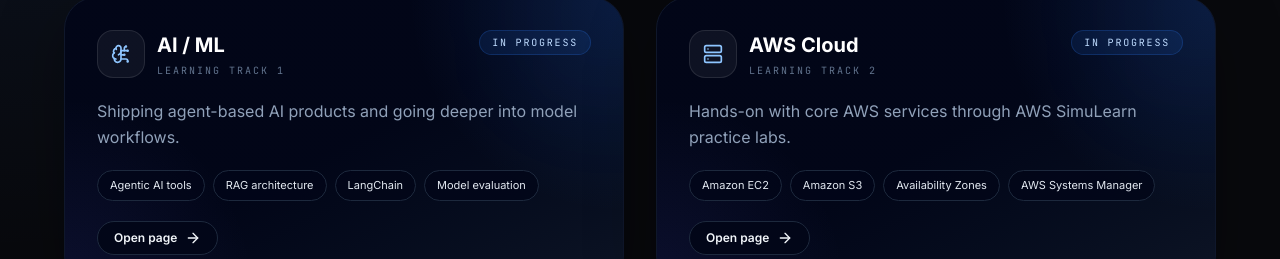
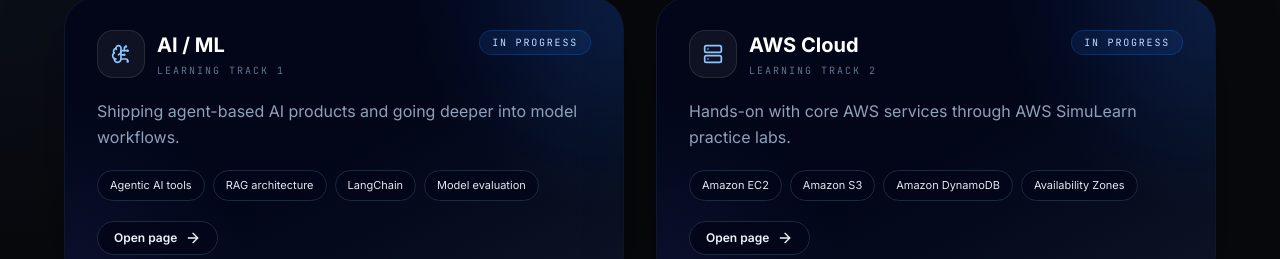
Before and after one commit to manusha0652/manusha-dev, a React (Vite) app: page /#/ in a window 1280 px wide. Shown: the part 5933-6192 px from the top of the page. Built offline with nearby package versions, Linux system fonts and the light colour scheme.

Commit message:
add  thge  new  lab

```diff
--- a/src/content/learning/aws-cloud/index.ts
+++ b/src/content/learning/aws-cloud/index.ts
@@ -6,9 +6,10 @@ export const topic: LearningTopic = {
   subtitle: "Hands-on with core AWS services through AWS SimuLearn practice labs.",
   description:
     "I've been working through AWS SimuLearn's scenario-based labs to build practical, hands-on experience with core AWS services — beyond just reading documentation.",
-  currentFocus: ["Amazon EC2", "Amazon S3", "Availability Zones", "AWS Systems Manager", "Bucket policies"],
+  currentFocus: ["Amazon EC2", "Amazon S3", "Amazon DynamoDB", "Availability Zones", "AWS Systems Manager", "Bucket policies"],
   whatImDoing: [
     "Completed AWS SimuLearn: Cloud Computing Essentials, earning a certificate for hosting a static website on Amazon S3.",
+    "Designed a high-performance NoSQL table on Amazon DynamoDB to collect viewer behavior data for a streaming platform scenario.",
     "Deployed EC2 instances across separate Availability Zones for a more resilient setup in the Cloud First Steps lab.",
     "Practiced resizing EC2 instance types and connecting to instances with AWS Systems Manager and EC2 Instance Connect.",
   ],
@@ -34,5 +35,11 @@ export const topic: LearningTopic = {
       description:
         "Scaled up an EC2 instance from t3.micro to m4.large to improve application performance, using AWS Systems Manager and EC2 Instance Connect to connect to and inspect instance metadata.",
     },
+    {
+      title: "First NoSQL Database",
+      image: "/learning/aws-cloud/first-nosql-database.png",
+      description:
+        "Designed and built a high-performance, scalable NoSQL database on Amazon DynamoDB for a streaming entertainment company scenario, modeling a table to collect and query viewer behavior data.",
+    },
   ],
 };
```
Also changed, not shown: public/learning/aws-cloud/first-nosql-database.png (added).
